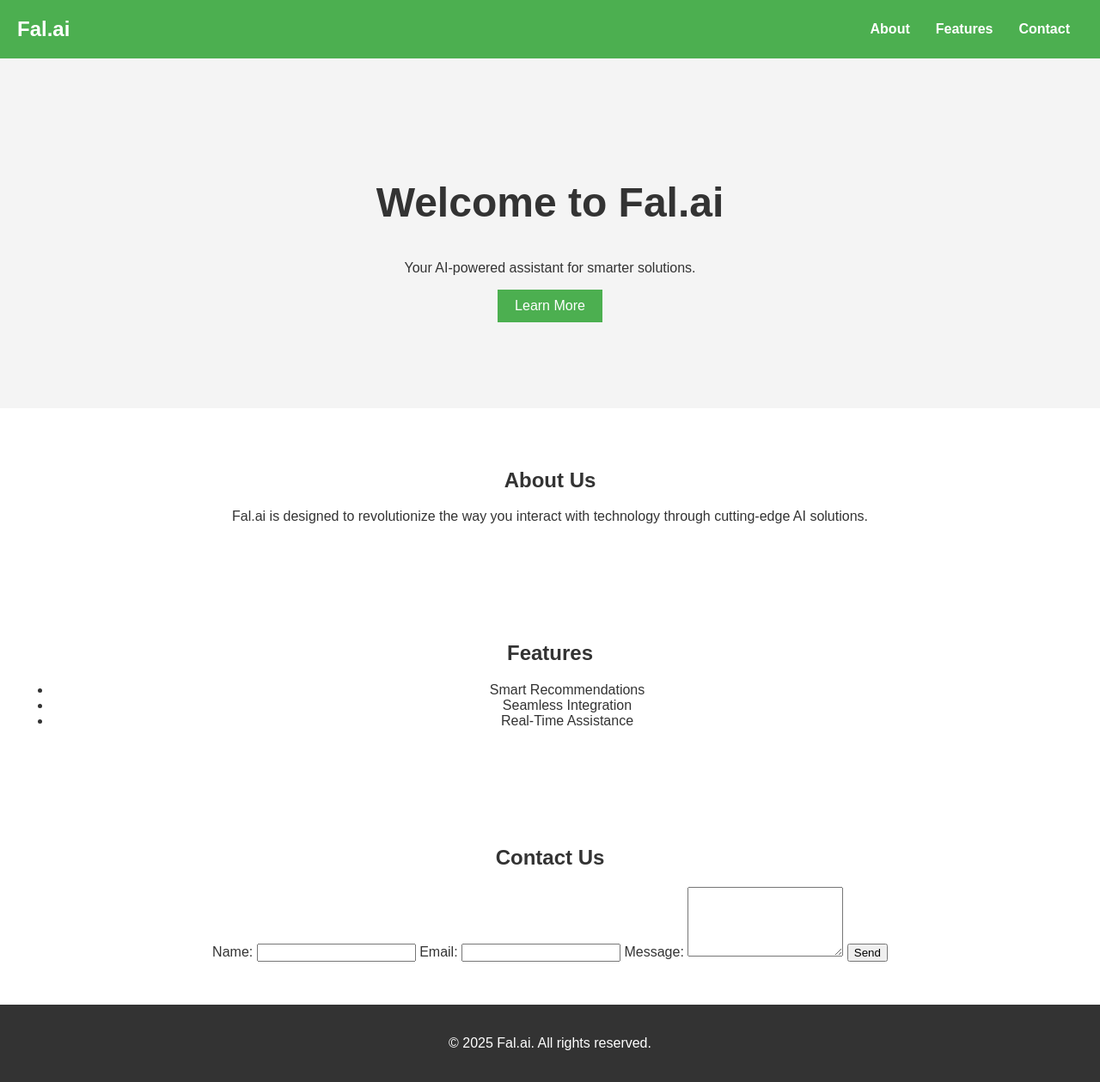
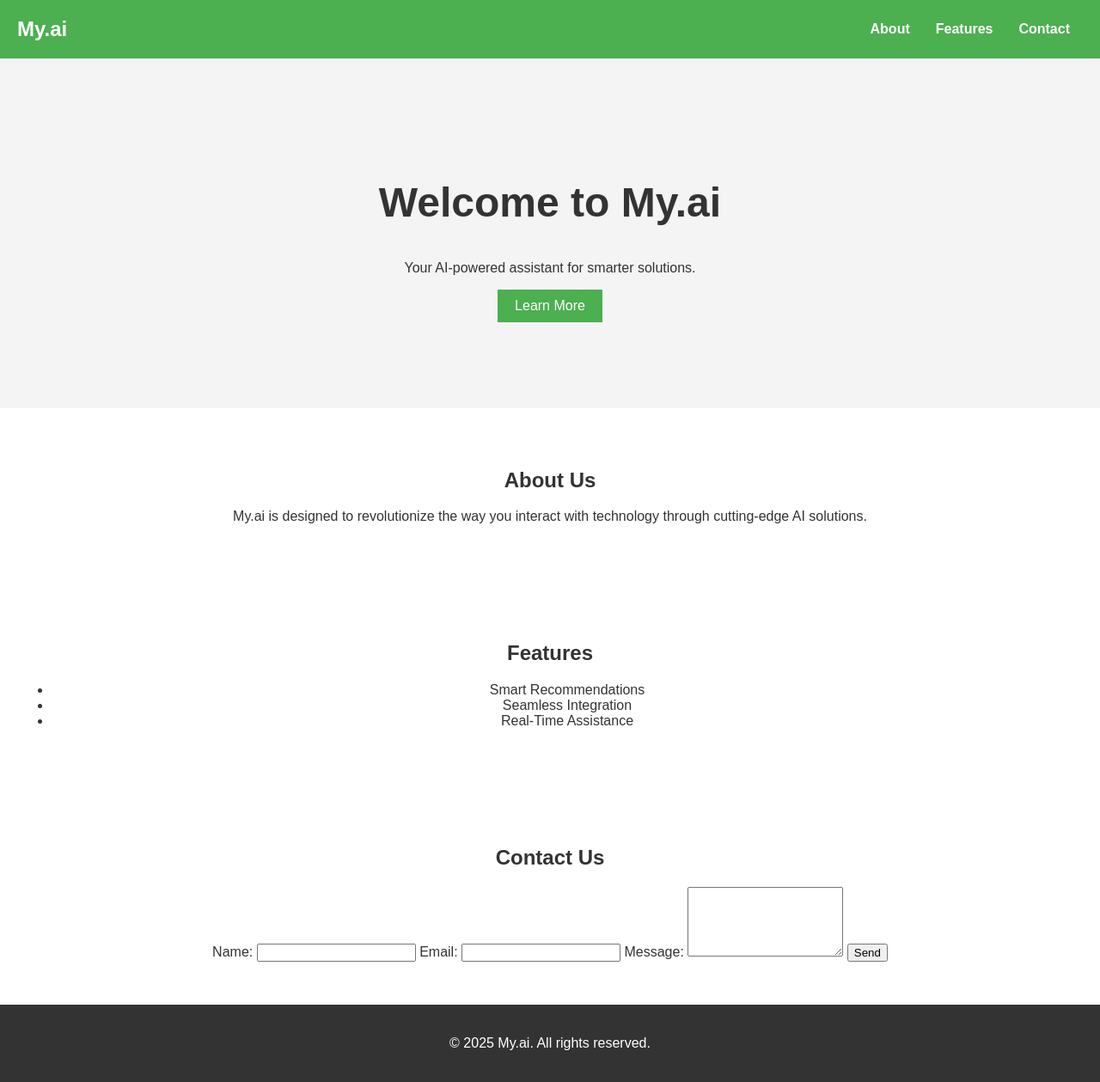
Before and after one commit to pheonix0777/My.ai, a plain HTML site: page index.html in a window 1280 px wide. Shown: the whole page at 86% size. Drawn offline with Linux system fonts and the light colour scheme.

Commit message:
Update index.html

```diff
--- a/index.html
+++ b/index.html
@@ -3,12 +3,12 @@
 <head>
     <meta charset="UTF-8">
     <meta name="viewport" content="width=device-width, initial-scale=1.0">
-    <title>Fal.ai</title>
+    <title>My.ai</title>
     <link rel="stylesheet" href="styles.css">
 </head>
 <body>
     <header>
-        <div class="logo">Fal.ai</div>
+        <div class="logo">My.ai</div>
         <nav>
             <ul>
                 <li><a href="#about">About</a></li>
@@ -19,14 +19,14 @@
     </header>
 
     <section id="hero">
-        <h1>Welcome to Fal.ai</h1>
+        <h1>Welcome to My.ai</h1>
         <p>Your AI-powered assistant for smarter solutions.</p>
         <button onclick="learnMore()">Learn More</button>
     </section>
 
     <section id="about">
         <h2>About Us</h2>
-        <p>Fal.ai is designed to revolutionize the way you interact with technology through cutting-edge AI solutions.</p>
+        <p>My.ai is designed to revolutionize the way you interact with technology through cutting-edge AI solutions.</p>
     </section>
 
     <section id="features">
@@ -55,7 +55,7 @@
     </section>
 
     <footer>
-        <p>© 2025 Fal.ai. All rights reserved.</p>
+        <p>© 2025 My.ai. All rights reserved.</p>
     </footer>
 
     <script src="script.js"></script>
```
